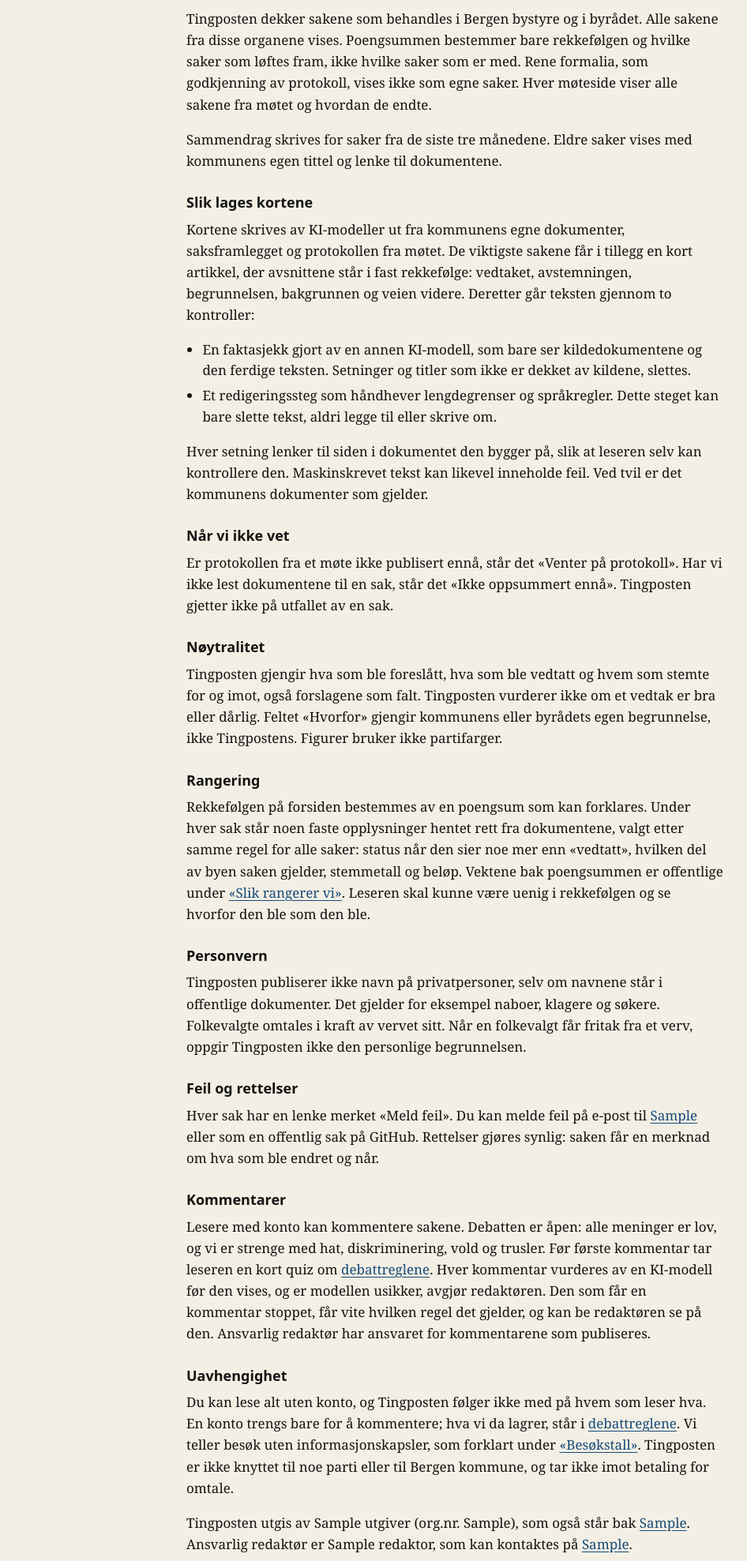
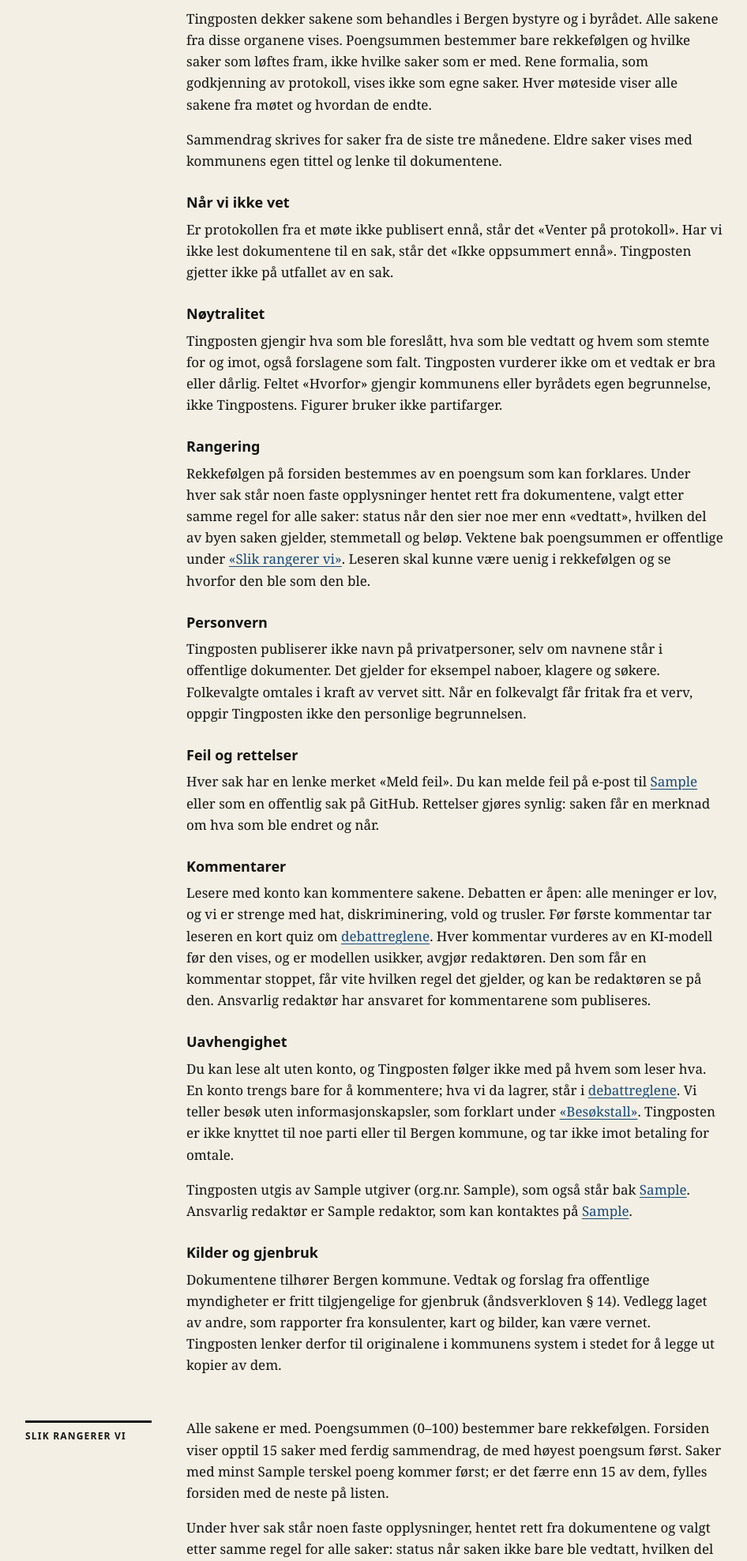
Before and after one commit to v3x4t0r/tingposten, a Python web app: template tingposten/templates/om.html in a window 1280 px wide. Shown: the part 652-2629 px from the top of the page at 79% size, without its empty margins (8-954 px from the left). Run offline with Jinja, Linux system fonts and the light colour scheme; the template is opened without the code that fills it: most values are stand-ins (such as "Sample title", 1, 10 or a date in 2020).

Commit message:
Om-siden: «Slik lages kortene» flyttet nederst, som egen del
Teksten er uendret, men står nå utenfor den redaksjonelle erklæringen
(egen mal, slik_lages_kortene.html). Papirutgaven bruker ikke den delen.

Co-Authored-By: Claude Opus 5.5 <noreply@anthropic.com>

```diff
--- a/tingposten/templates/erklaering.html
+++ b/tingposten/templates/erklaering.html
@@ -9,14 +9,6 @@
 <h3>Hva som dekkes</h3>
 <p>Tingposten dekker sakene som behandles i Bergen bystyre og i byrådet. Alle sakene fra disse organene vises. Poengsummen bestemmer bare rekkefølgen og hvilke saker som løftes fram, ikke hvilke saker som er med. Rene formalia, som godkjenning av protokoll, vises ikke som egne saker. Hver møteside viser alle sakene fra møtet og hvordan de endte.</p>
 <p>Sammendrag skrives for saker fra de siste tre månedene. Eldre saker vises med kommunens egen tittel og lenke til dokumentene.</p>
-
-<h3>Slik lages kortene</h3>
-<p>Kortene skrives av KI-modeller ut fra kommunens egne dokumenter, saksframlegget og protokollen fra møtet. De viktigste sakene får i tillegg en kort artikkel, der avsnittene står i fast rekkefølge: vedtaket, avstemningen, begrunnelsen, bakgrunnen og veien videre. Deretter går teksten gjennom to kontroller:</p>
-<ul>
-  <li>En faktasjekk gjort av en annen KI-modell, som bare ser kildedokumentene og den ferdige teksten. Setninger og titler som ikke er dekket av kildene, slettes.</li>
-  <li>Et redigeringssteg som håndhever lengdegrenser og språkregler. Dette steget kan bare slette tekst, aldri legge til eller skrive om.</li>
-</ul>
-<p>Hver setning lenker til siden i dokumentet den bygger på, slik at leseren selv kan kontrollere den. Maskinskrevet tekst kan likevel inneholde feil. Ved tvil er det kommunens dokumenter som gjelder.</p>
 
 <h3>Når vi ikke vet</h3>
 <p>Er protokollen fra et møte ikke publisert ennå, står det «Venter på protokoll». Har vi ikke lest dokumentene til en sak, står det «Ikke oppsummert ennå». Tingposten gjetter ikke på utfallet av en sak.</p>
--- a/tingposten/templates/om.html
+++ b/tingposten/templates/om.html
@@ -50,4 +50,11 @@
   </div>
 </section>
 {% endif %}
+
+<section class="omdel lag" aria-labelledby="kortene">
+  <h2 class="etikett etikett-strek" id="kortene">Slik lages kortene</h2>
+  <div class="lesetekst">
+  {% include "slik_lages_kortene.html" %}
+  </div>
+</section>
 {% endblock %}
--- /dev/null
+++ b/tingposten/templates/slik_lages_kortene.html
@@ -0,0 +1,7 @@
+{# How the cards are made: moved out of the editorial statement to the bottom of the Om page (owner, 1.11.2026), word for word. #}
+<p>Kortene skrives av KI-modeller ut fra kommunens egne dokumenter, saksframlegget og protokollen fra møtet. De viktigste sakene får i tillegg en kort artikkel, der avsnittene står i fast rekkefølge: vedtaket, avstemningen, begrunnelsen, bakgrunnen og veien videre. Deretter går teksten gjennom to kontroller:</p>
+<ul>
+  <li>En faktasjekk gjort av en annen KI-modell, som bare ser kildedokumentene og den ferdige teksten. Setninger og titler som ikke er dekket av kildene, slettes.</li>
+  <li>Et redigeringssteg som håndhever lengdegrenser og språkregler. Dette steget kan bare slette tekst, aldri legge til eller skrive om.</li>
+</ul>
+<p>Hver setning lenker til siden i dokumentet den bygger på, slik at leseren selv kan kontrollere den. Maskinskrevet tekst kan likevel inneholde feil. Ved tvil er det kommunens dokumenter som gjelder.</p>
```
